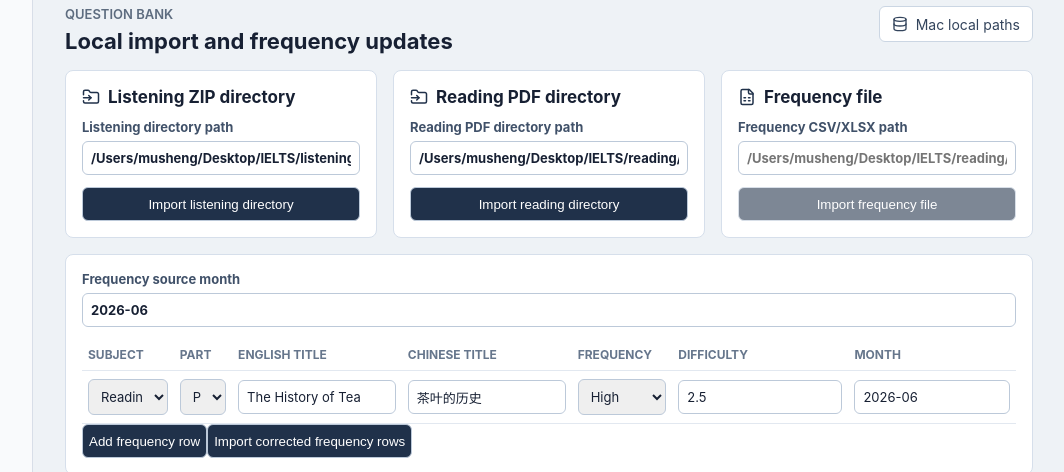
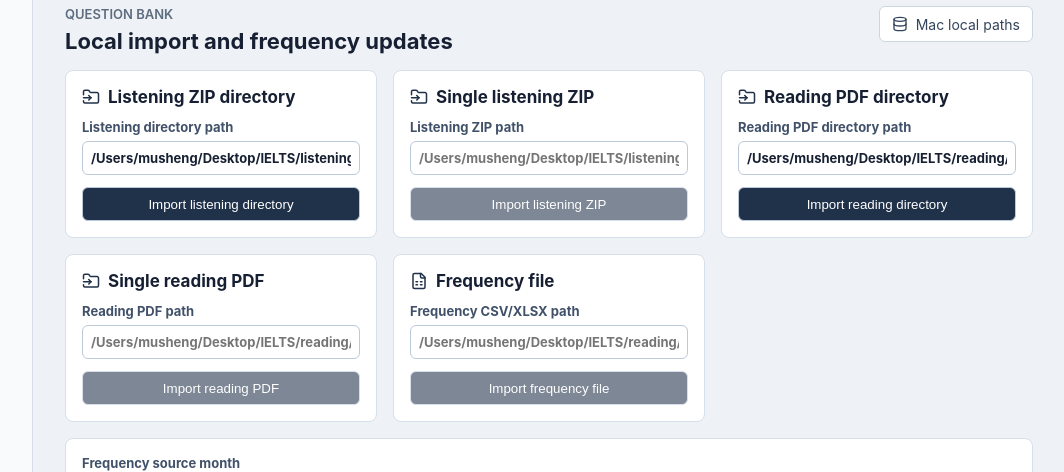
Before and after one commit to 929029376/IELTS, a React (Vite) app in the folder apps/web/: page / in a window 1280 px wide. Shown: the part 801-1273 px from the top of the page, without its empty margins (215-1279 px from the left). Built offline with nearby package versions, Linux system fonts and the light colour scheme; no server answers.

Commit message:
feat: add single-file import controls

```diff
--- a/apps/web/src/features/import/QuestionBankImportPanel.tsx
+++ b/apps/web/src/features/import/QuestionBankImportPanel.tsx
@@ -43,7 +43,9 @@ function toFrequencyPayload(row: FrequencyCorrectionRow) {
 
 export function QuestionBankImportPanel({ onImportComplete }: { onImportComplete?: () => void }) {
   const [listeningDir, setListeningDir] = useState("/Users/musheng/Desktop/IELTS/listening");
+  const [listeningZipPath, setListeningZipPath] = useState("");
   const [readingDir, setReadingDir] = useState("/Users/musheng/Desktop/IELTS/reading/ReadingPractice/PDF");
+  const [readingPdfPath, setReadingPdfPath] = useState("");
   const [frequencyFilePath, setFrequencyFilePath] = useState("");
   const [frequencyRows, setFrequencyRows] = useState<FrequencyCorrectionRow[]>([defaultFrequencyRow]);
   const [status, setStatus] = useState("Ready for local question-bank imports.");
@@ -101,6 +103,30 @@ export function QuestionBankImportPanel({ onImportComplete }: { onImportComplete
           className="import-panel"
           onSubmit={(event) => {
             event.preventDefault();
+            void runImport("listening ZIP", "/api/import/listening-zip", { zipPath: listeningZipPath });
+          }}
+        >
+          <div className="import-panel-title">
+            <FolderInput size={18} aria-hidden="true" />
+            <h3>Single listening ZIP</h3>
+          </div>
+          <label>
+            Listening ZIP path
+            <input
+              placeholder="/Users/musheng/Desktop/IELTS/listening/P1/高频/1. P1 Enquiry.zip"
+              value={listeningZipPath}
+              onChange={(event) => setListeningZipPath(event.target.value)}
+            />
+          </label>
+          <button type="submit" disabled={isImporting || listeningZipPath.trim().length === 0}>
+            Import listening ZIP
+          </button>
+        </form>
+
+        <form
+          className="import-panel"
+          onSubmit={(event) => {
+            event.preventDefault();
             void runImport("reading directory", "/api/import/reading-directory", { rootDir: readingDir });
           }}
         >
@@ -114,6 +140,30 @@ export function QuestionBankImportPanel({ onImportComplete }: { onImportComplete
           </label>
           <button type="submit" disabled={isImporting}>
             Import reading directory
+          </button>
+        </form>
+
+        <form
+          className="import-panel"
+          onSubmit={(event) => {
+            event.preventDefault();
+            void runImport("reading PDF", "/api/import/reading-pdf", { pdfPath: readingPdfPath });
+          }}
+        >
+          <div className="import-panel-title">
+            <FolderInput size={18} aria-hidden="true" />
+            <h3>Single reading PDF</h3>
+          </div>
+          <label>
+            Reading PDF path
+            <input
+              placeholder="/Users/musheng/Desktop/IELTS/reading/ReadingPractice/PDF/18. P1 - Tea.pdf"
+              value={readingPdfPath}
+              onChange={(event) => setReadingPdfPath(event.target.value)}
+            />
+          </label>
+          <button type="submit" disabled={isImporting || readingPdfPath.trim().length === 0}>
+            Import reading PDF
           </button>
         </form>
 
```
Also changed, not shown: 3 other files (tests, documents, lock files or other folders).
